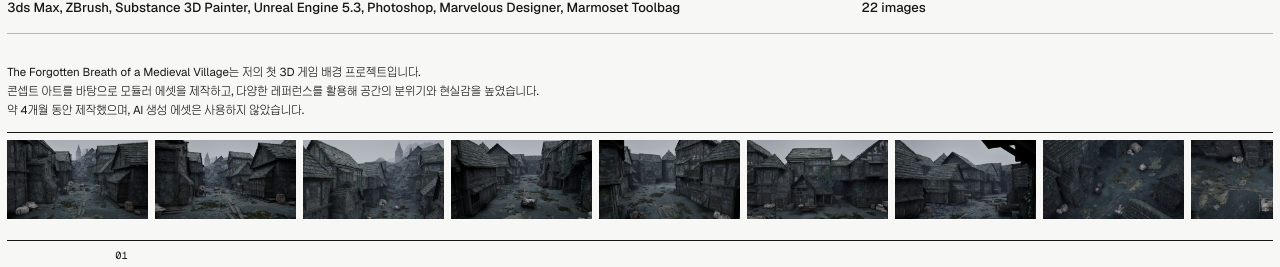
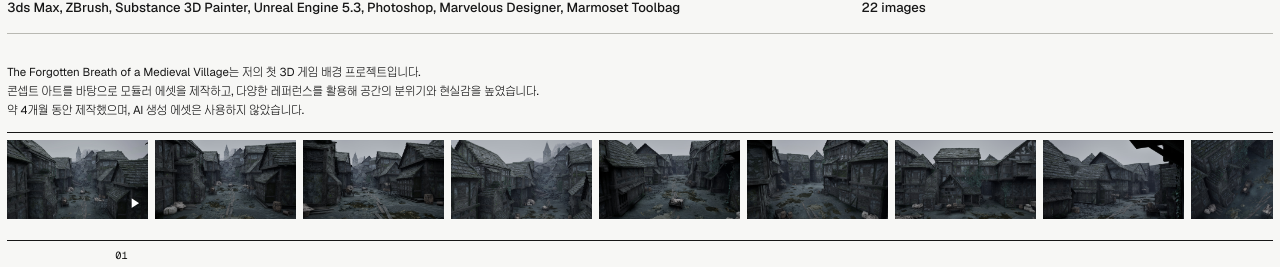
Before and after one commit to rohyunsang/kimminjeong-portfolio, a Next.js app: page /work/forgotten-breath in a window 1280 px wide. Shown: the part 1255-1522 px from the top of the page. Built offline with nearby package versions, Linux system fonts and the light colour scheme; grey boxes are pictures that could not be loaded.

Commit message:
Play first project video on hover and lead gallery with video

```diff
--- a/src/app/globals.css
+++ b/src/app/globals.css
@@ -192,7 +192,26 @@ a {
   transition: transform 500ms ease;
 }
 
+.work-card-preview {
+  position: absolute;
+  inset: 0;
+}
+
+.work-card-poster {
+  z-index: 1;
+  opacity: 1;
+  transition: opacity 180ms ease, transform 500ms ease;
+}
+
+.work-card-poster.is-hidden {
+  opacity: 0;
+}
+
 .work-card-link:hover .work-card-video {
+  transform: scale(1.015);
+}
+
+.work-card-link:hover .work-card-poster {
   transform: scale(1.015);
 }
 
@@ -693,6 +712,17 @@ a {
   opacity: 0.82;
 }
 
+.project-image-index-video::after {
+  content: "▶";
+  position: absolute;
+  right: 0.45rem;
+  bottom: 0.35rem;
+  z-index: 2;
+  color: #fff;
+  font-size: 0.85rem;
+  text-shadow: 0 1px 5px rgb(0 0 0 / 65%);
+}
+
 .project-gallery {
   width: min(82vw, 82rem);
   margin: 0 auto;
@@ -720,6 +750,15 @@ a {
 .project-gallery-image {
   overflow: hidden;
   background: #050505;
+}
+
+.project-gallery-video {
+  display: block;
+  width: 100%;
+  height: auto;
+  aspect-ratio: 16 / 9;
+  background: #050505;
+  object-fit: cover;
 }
 
 .project-receipt {
--- a/src/app/page.tsx
+++ b/src/app/page.tsx
@@ -1,5 +1,6 @@
 import Image from "next/image";
 import Link from "next/link";
+import { HoverVideoPreview } from "@/components/HoverVideoPreview";
 import { SiteFooter } from "@/components/SiteFooter";
 import { profile, works } from "@/data/works";
 
@@ -71,18 +72,11 @@ export default function Home() {
               <Link href={`/work/${work.slug}`} className="work-card-link group">
                 <div className="work-image-frame">
                   {work.no === 1 ? (
-                    <video
-                      className="work-card-video"
-                      autoPlay
-                      muted
-                      loop
-                      playsInline
-                      preload="metadata"
+                    <HoverVideoPreview
+                      src="/videos/medieval-village-portfolio.mp4"
                       poster={work.cover.src}
-                      aria-label={`${work.title} preview`}
-                    >
-                      <source src="/videos/medieval-village-portfolio.mp4" type="video/mp4" />
-                    </video>
+                      alt={`${work.title} — cover`}
+                    />
                   ) : (
                     <Image
                       src={work.cover.src}
--- a/src/app/work/[slug]/page.tsx
+++ b/src/app/work/[slug]/page.tsx
@@ -4,9 +4,10 @@ import Link from "next/link";
 import { notFound } from "next/navigation";
 import { SiteFooter } from "@/components/SiteFooter";
 import { SiteHeader } from "@/components/SiteHeader";
-import { works, type Work } from "@/data/works";
+import { works, type Work, type WorkImage, type WorkVideo } from "@/data/works";
 
 const pad = (n: number) => String(n).padStart(2, "0");
+const isWorkVideo = (item: WorkImage | WorkVideo): item is WorkVideo => "poster" in item;
 
 function ProjectReceipt({ work, className = "" }: { work: Work; className?: string }) {
   return (
@@ -114,6 +115,7 @@ export default async function WorkPage({ params }: PageProps<"/work/[slug]">) {
   const work = works[index];
   const previous = works[(index - 1 + works.length) % works.length];
   const next = works[(index + 1) % works.length];
+  const galleryItems = work.video ? [work.video, ...work.images] : work.images;
 
   return (
     <div className="min-h-screen bg-background">
@@ -170,46 +172,65 @@ export default async function WorkPage({ params }: PageProps<"/work/[slug]">) {
 
         <nav className="project-image-index" aria-label="Jump to project image">
           <ol>
-            {work.images.map((image, imageIndex) => (
-              <li key={image.src}>
+            {galleryItems.map((item, imageIndex) => {
+              const isVideo = isWorkVideo(item);
+              return (
+              <li key={item.src}>
                 <a
                   href={`#frame-${pad(imageIndex + 1)}`}
                   aria-label={`Jump to frame ${pad(imageIndex + 1)}`}
                 >
-                  <div className="project-image-index-thumb">
+                  <div
+                    className={`project-image-index-thumb ${isVideo ? "project-image-index-video" : ""}`}
+                  >
                     <Image
-                      src={image.src}
+                      src={isVideo ? item.poster : item.src}
                       alt=""
                       fill
                       sizes="(min-width: 900px) 18vw, 55vw"
                       className="object-cover"
-                      unoptimized={image.src.endsWith(".gif")}
+                      unoptimized={!isVideo && item.src.endsWith(".gif")}
                     />
                   </div>
                 </a>
               </li>
-            ))}
+              );
+            })}
           </ol>
         </nav>
 
         <ol className="project-gallery">
-          {work.images.map((image, imageIndex) => {
-            const isGif = image.src.endsWith(".gif");
+          {galleryItems.map((item, imageIndex) => {
+            const isVideo = isWorkVideo(item);
+            const isGif = !isVideo && item.src.endsWith(".gif");
             return (
-              <li key={image.src} id={`frame-${pad(imageIndex + 1)}`}>
+              <li key={item.src} id={`frame-${pad(imageIndex + 1)}`}>
                 <div className="project-gallery-label">
                   <span>{pad(imageIndex + 1)}</span>
                 </div>
                 <div className="project-gallery-image">
+                  {isVideo ? (
+                    <video
+                      className="project-gallery-video"
+                      controls
+                      playsInline
+                      preload="metadata"
+                      poster={item.poster}
+                      aria-label={`${work.title} — video ${pad(imageIndex + 1)}`}
+                    >
+                      <source src={item.src} type="video/mp4" />
+                    </video>
+                  ) : (
                     <Image
-                    src={image.src}
+                      src={item.src}
                       alt={`${work.title} — image ${pad(imageIndex + 1)}`}
-                    width={image.w}
-                    height={image.h}
+                      width={item.w}
+                      height={item.h}
                       sizes="(min-width: 900px) 82vw, 100vw"
                       className="h-auto w-full"
                       unoptimized={isGif}
                     />
+                  )}
                 </div>
               </li>
             );
--- /dev/null
+++ b/src/components/HoverVideoPreview.tsx
@@ -0,0 +1,53 @@
+"use client";
+
+import Image from "next/image";
+import { useRef, useState } from "react";
+
+type HoverVideoPreviewProps = {
+  src: string;
+  poster: string;
+  alt: string;
+};
+
+export function HoverVideoPreview({ src, poster, alt }: HoverVideoPreviewProps) {
+  const videoRef = useRef<HTMLVideoElement>(null);
+  const [isPlaying, setIsPlaying] = useState(false);
+
+  const play = () => {
+    setIsPlaying(true);
+    void videoRef.current?.play();
+  };
+
+  const reset = () => {
+    const video = videoRef.current;
+    setIsPlaying(false);
+    if (!video) return;
+    video.pause();
+    video.currentTime = 0;
+  };
+
+  return (
+    <div className="work-card-preview" onMouseEnter={play} onMouseLeave={reset}>
+      <video
+        ref={videoRef}
+        className="work-card-video"
+        muted
+        loop
+        playsInline
+        preload="metadata"
+        poster={poster}
+        aria-label={`${alt} preview`}
+      >
+        <source src={src} type="video/mp4" />
+      </video>
+      <Image
+        src={poster}
+        alt={alt}
+        fill
+        sizes="(min-width: 900px) 34vw, (min-width: 560px) 50vw, 100vw"
+        className={`work-card-poster object-cover ${isPlaying ? "is-hidden" : ""}`}
+        priority
+      />
+    </div>
+  );
+}
--- a/src/data/works.ts
+++ b/src/data/works.ts
@@ -1,4 +1,5 @@
 export type WorkImage = { src: string; w: number; h: number };
+export type WorkVideo = { src: string; poster: string; w: number; h: number };
 export type Work = {
   slug: string;
   no: number;
@@ -16,6 +17,7 @@ export type Work = {
   concept: string;
   artstation: string;
   cover: WorkImage;
+  video?: WorkVideo;
   images: WorkImage[];
 };
 
@@ -48,6 +50,12 @@ export const works: Work[] = [
       "src": "/works/forgotten-breath/cover.webp",
       "w": 1920,
       "h": 1050
+    },
+    "video": {
+      "src": "/videos/medieval-village-portfolio.mp4",
+      "poster": "/works/forgotten-breath/cover.webp",
+      "w": 1920,
+      "h": 1080
     },
     "images": [
       {
```
Lines whose indentation alone changed are shown as unchanged.
